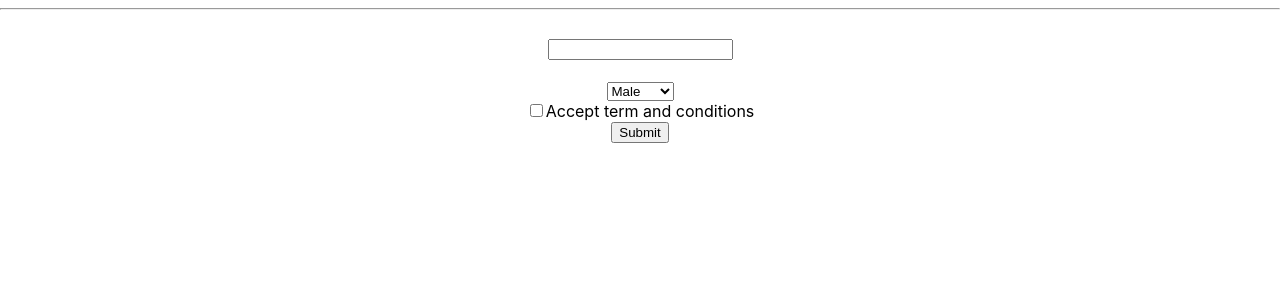
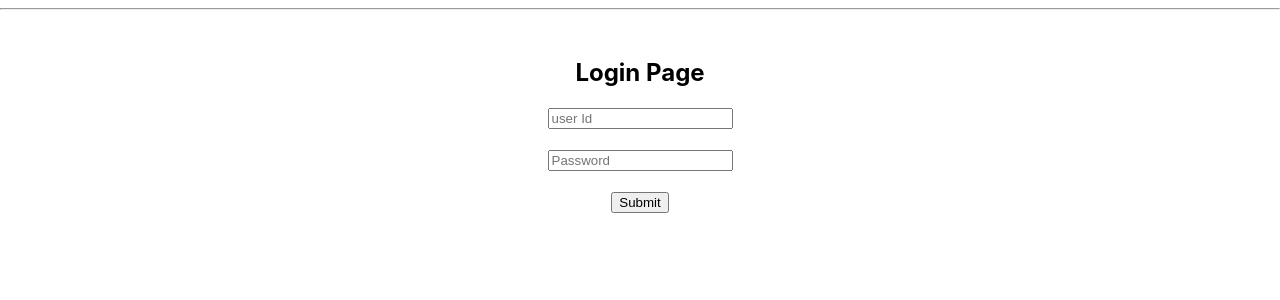
Before and after one commit to theyogender/Reactjs, a React (Create React App) app in the folder reactjs/: page / in a window 1280 px wide. Shown: the top 300 px of the page. Built offline with nearby package versions, Linux system fonts and the light colour scheme.

Commit message:
Form validation

```diff
--- a/reactjs/src/App.js
+++ b/reactjs/src/App.js
@@ -8,6 +8,7 @@ import Prop from './Components/Prop';
 import { useState } from 'react';
 // import Input from './Components/Input';
 import Form from './Components/Form';
+import FormValidation from './Components/FormValidation';
 
 function App() {
 
@@ -23,7 +24,8 @@ function App() {
     {/* <Prop  name={n}  f={pf}/> */}
     {/* <button onClick={()=>{u('Yogender Kumar Singh')}}>Change Name</button> */}
     {/* <Input /> */}
-    < Form />
+    {/* < Form /> */}
+    <FormValidation />
    </div>
   );
 }
--- /dev/null
+++ b/reactjs/src/Components/FormValidation.js
@@ -0,0 +1,71 @@
+import React, { useState } from "react"
+export default function FormValidation()
+{
+    const [atext,stext]=useState(null)
+     const [apassW,spassW]=useState(null)
+     const [text,vtext]=useState(false)
+     const [passW,vpassW]=useState(false)
+
+
+    function TextValidation(e){
+        let  item=e.target.value
+         if(item.length<3)
+        { vtext(true)
+            stext('')
+          }
+          else{
+            vtext(false)
+            stext(item)
+          }
+
+
+
+     }
+     function passValidation(e){
+        let  item=e.target.value
+         if(item.length<3)
+        { vpassW(true)
+            spassW('')
+          }
+          else{
+            vpassW(false)
+            spassW(item)
+          }
+
+
+     }
+
+    function formvalue(e){
+        e.preventDefault()
+        if(atext.length <3 || apassW.length<3)
+        {
+            alert(' Invalid input')
+
+        }
+        else
+        {
+            alert('Submitted')
+            console.log(atext)
+            console.log(apassW)
+        }
+    }
+
+    return(
+     <div>
+        <hr/><br/>
+        <center>
+
+            <form onSubmit={formvalue}>
+                <h2>Login Page</h2><b/>
+                <input typr="text" placeholder="user Id"  onChange={TextValidation}  required/>{ text? <span>invalid</span>:null}<br/> <br/>
+                <input typr="password"  placeholder="Password" onChange={passValidation} required/>{passW? <span>invalid</span>:null}<br/><br/>
+                <button  type="submit">Submit</button>
+
+
+            </form>
+
+        </center>
+
+        </div>
+    )
+}
```
